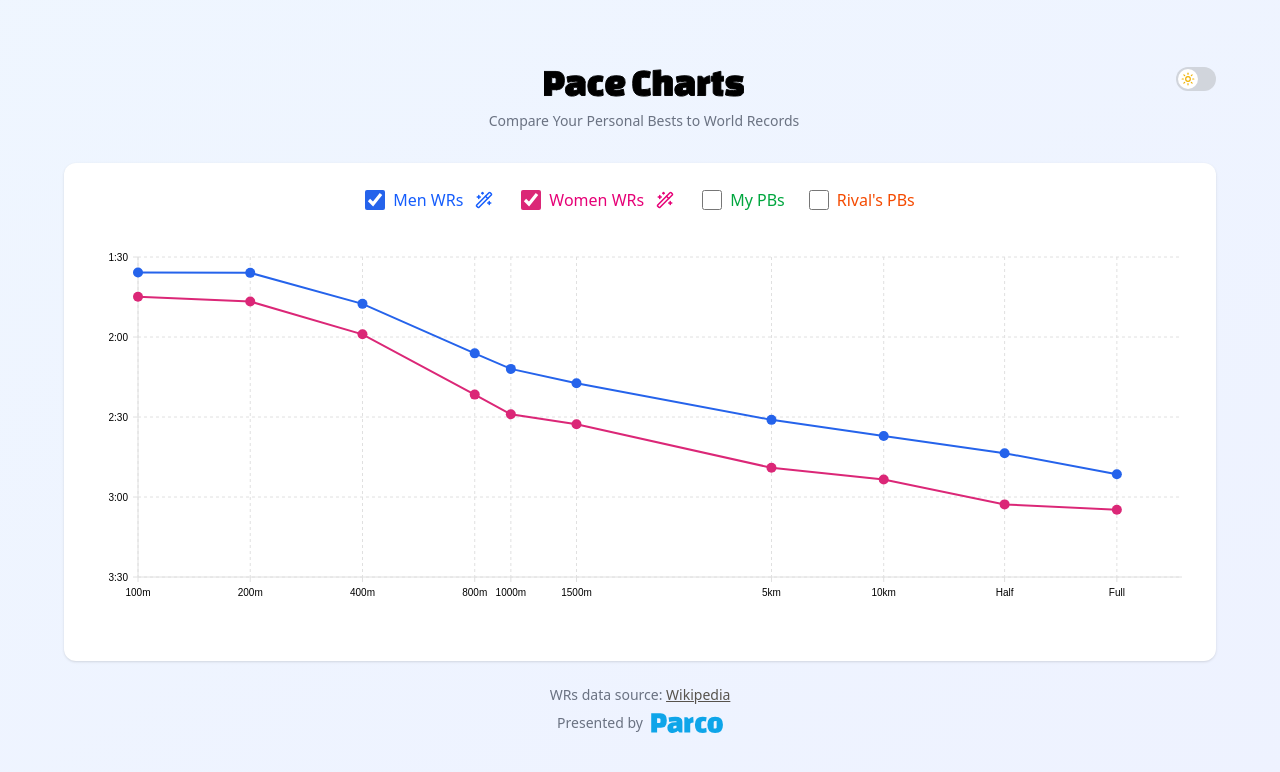
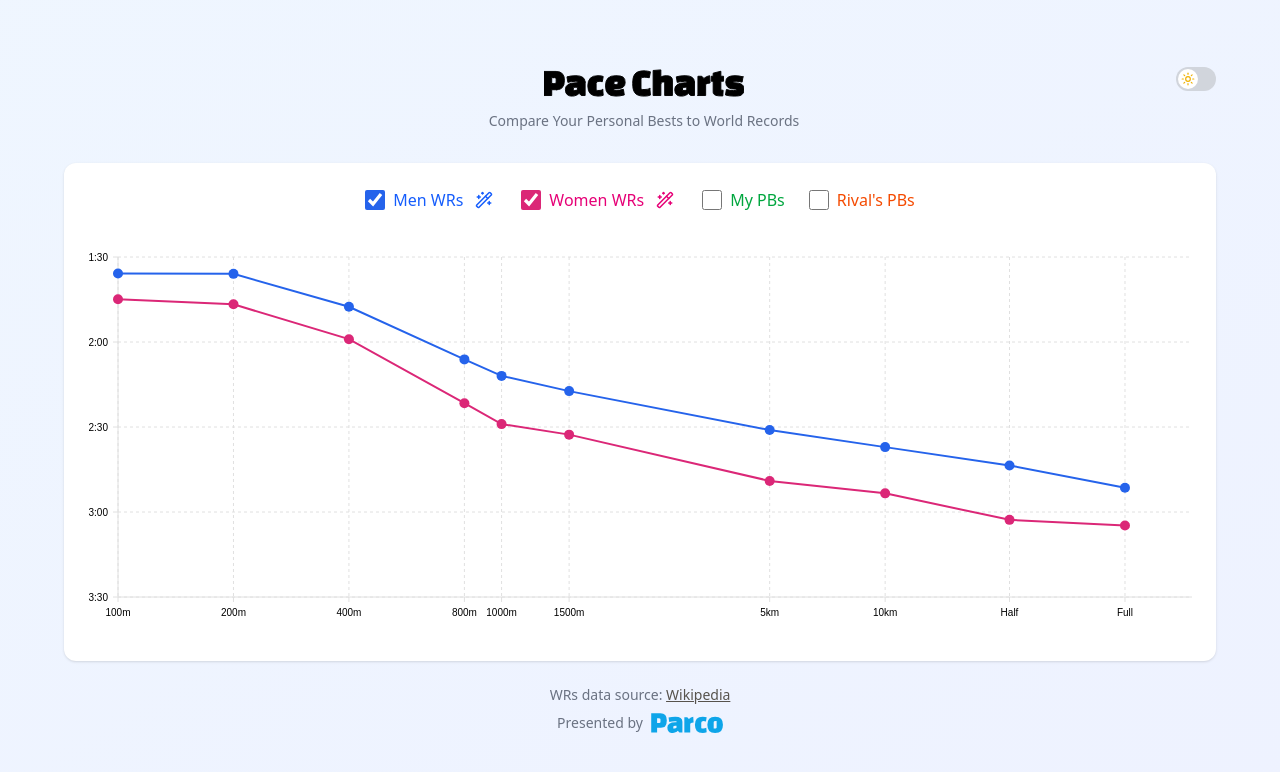
Before and after one commit to loddit/pace-charts, a React (Vite) app: page / in a window 1280 px wide. Shown: the top 772 px of the page. Built offline with nearby package versions, Linux system fonts and the light colour scheme.

Commit message:
adjust margin of charts

```diff
--- a/src/components/PaceChart.tsx
+++ b/src/components/PaceChart.tsx
@@ -66,7 +66,7 @@ export const PaceChart: React.FC<PaceChartProps> = ({
     >
       <ResponsiveLine
         data={nivoData}
-        margin={{ top: 20, right: 10, bottom: 60, left: 50 }}
+        margin={{ top: 20, right: 0, bottom: 40, left: 30 }}
         xScale={{ type: 'linear', min: 'auto', max: "auto" }}
         yScale={{
           type: 'linear',
```
